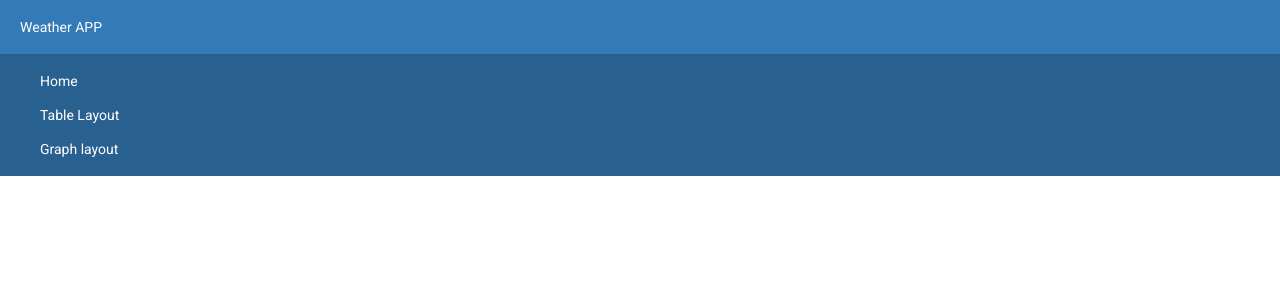
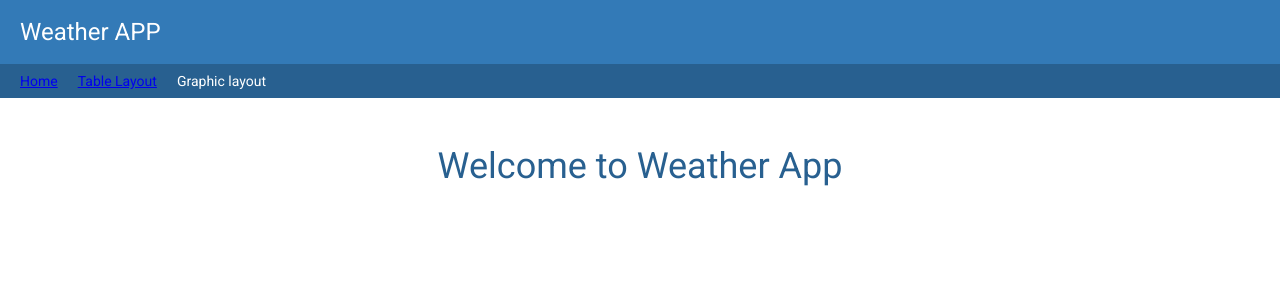
Before and after one commit to OlegFirst/Wheather, a React (Create React App) app: page / in a window 1280 px wide. Shown: the top 300 px of the page. Built offline with nearby package versions, Linux system fonts and the light colour scheme.

Commit message:
Router and Home page

```diff
--- a/src/assets/components/App.js
+++ b/src/assets/components/App.js
@@ -2,6 +2,10 @@ import React from 'react';
 import { BrowserRouter as Router, Route, Link } from 'react-router-dom';
 import 'reset-css';
 import './../scss/index.scss';
+
+import Home from './Home';
+import TableLayout from './TableLayout';
+import GraphicLayout from './GraphicLayout';
 
 class App extends React.Component {
 	constructor(props) {
@@ -17,11 +21,20 @@ class App extends React.Component {
 					</header>
 					<nav className="application__nav nav">
 						<ul className="nav__items">
-							<li className="nav__items">Home</li>
-							<li className="nav__items">Table Layout</li>
-							<li className="nav__items">Graph layout</li>
+							<li className="nav__item">
+								<Link to="/">Home</Link>
+							</li>
+							<li className="nav__item">
+								<Link to="/table-layout">Table Layout</Link>
+							</li>
+							<li className="nav__item">Graphic layout</li>
 						</ul>
 					</nav>
+					<section className="application__container">
+						<Route exact path="/" component={Home} />
+						<Route path="/table-layout" component={TableLayout} />
+						<Route path="/graphic-layout" component={GraphicLayout} />
+					</section>
 				</div>
 			</Router>
 		)
--- /dev/null
+++ b/src/assets/components/GraphicLayout.js
@@ -0,0 +1,13 @@
+import React from 'react';
+
+function GraphicLayout() {
+	return (
+		<div className="graphic">
+			<h1>
+				GraphicLayout
+			</h1>
+		</div>
+	)
+}
+
+export default GraphicLayout;
--- /dev/null
+++ b/src/assets/components/Home.js
@@ -0,0 +1,13 @@
+import React from 'react';
+
+function Home() {
+	return (
+		<div className="home">
+			<h1 className="home__title">
+				Welcome to Weather App
+			</h1>
+		</div>
+	)
+}
+
+export default Home;
--- /dev/null
+++ b/src/assets/components/TableLayout.js
@@ -0,0 +1,13 @@
+import React from 'react';
+
+function TableLayout() {
+	return (
+		<div className="table">
+			<h1>
+				TableLayout
+			</h1>
+		</div>
+	)
+}
+
+export default TableLayout;
--- /dev/null
+++ b/src/assets/scss/_home.scss
@@ -0,0 +1,4 @@
+.home {
+	text-align: center;
+	margin-top: 50px;
+}
--- a/src/assets/scss/_style.scss
+++ b/src/assets/scss/_style.scss
@@ -6,16 +6,20 @@
 
 	&__header {
 		background-color: $header-color;
+		color: $header-text-color;
 		padding: 20px;
+		font-size: 24px;
 	}
 
 	.nav {
 		background-color: $navigation-color;
+		color: $navigation-text-color;
 		width: 100%;
+		box-sizing: border-box;
+		padding: 10px 0px 10px 20px;
 
 		&__items {
 			padding-left: 0px;
-			padding: 10px 20px;
 		}
 
 		&__item {
--- a/src/assets/scss/_variables.scss
+++ b/src/assets/scss/_variables.scss
@@ -1,10 +1,12 @@
-$text-color: #ffffff;
+$text-color: #286090;
 
 // Header
 $header-color: #337ab7;
+$header-text-color: #ffffff;
 
 //Navigation
 $navigation-color: #286090;
+$navigation-text-color: #ffffff;
 
 // Buttons
 $button-color: #337ab7;
--- a/src/assets/scss/index.scss
+++ b/src/assets/scss/index.scss
@@ -1,3 +1,4 @@
 @import '_variables.scss';
 @import '_mixines.scss';
 @import '_style.scss';
+@import '_home.scss';
```
